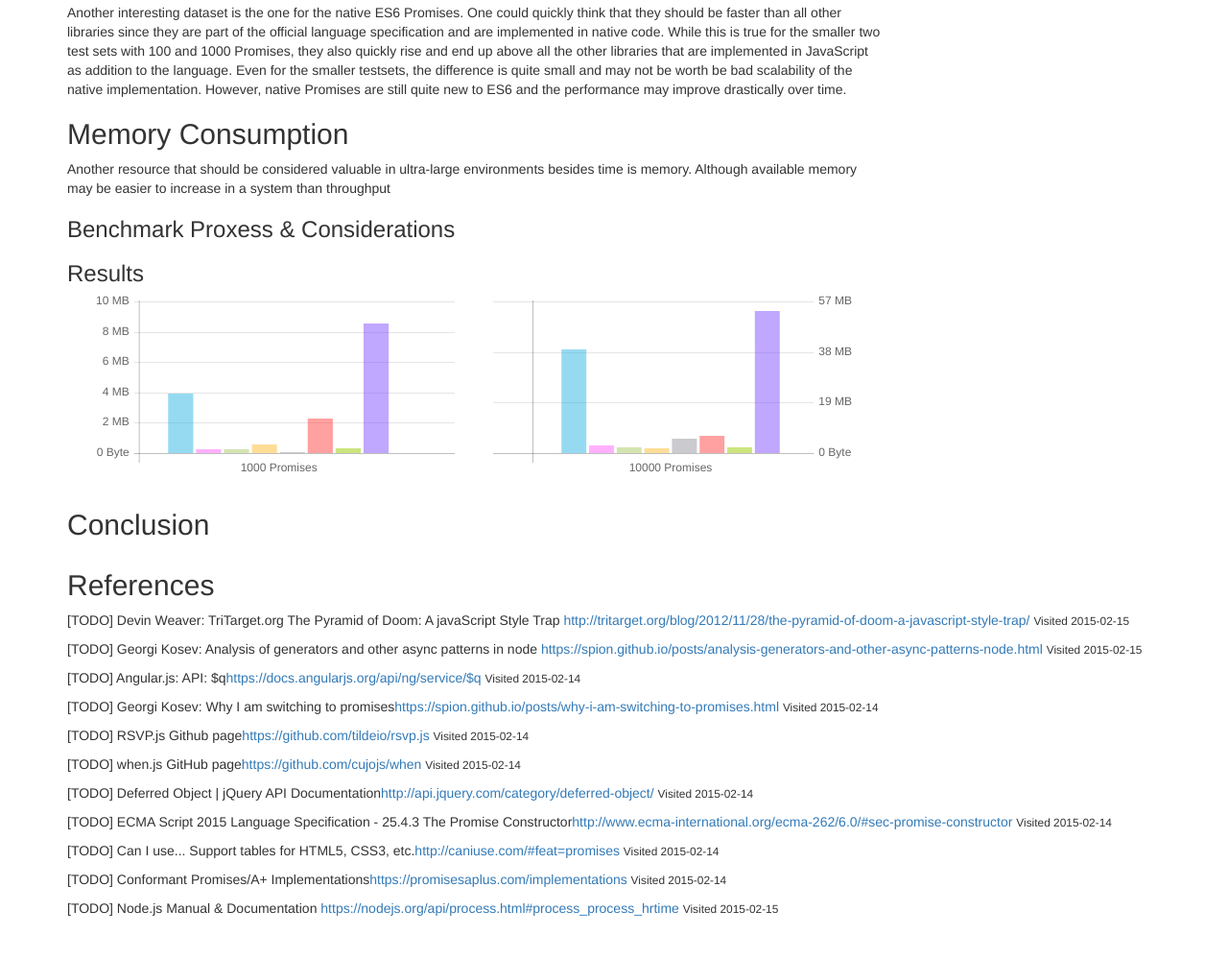
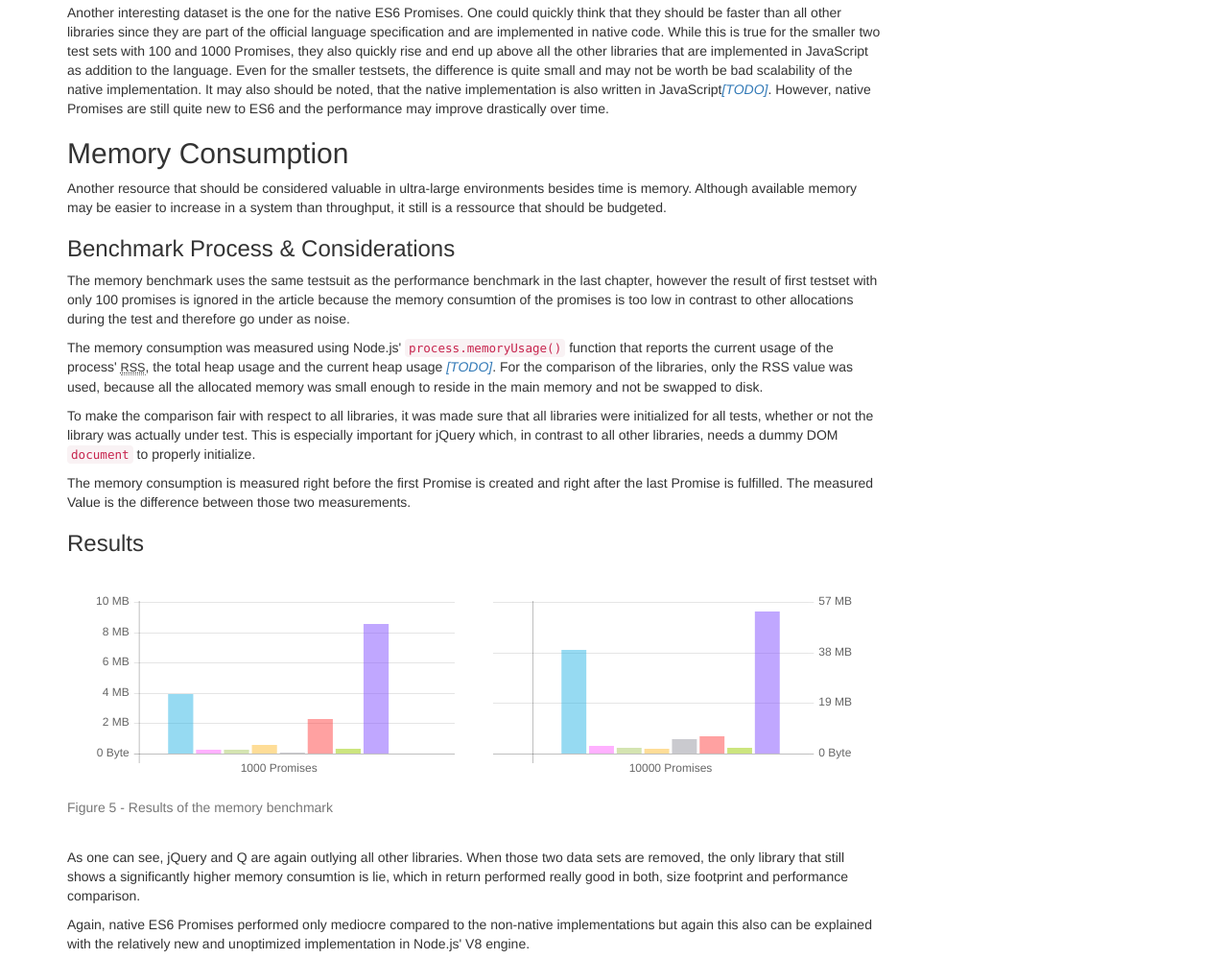
Before and after one commit to dangrie158/promise-benchmark, a plain HTML site: page index.html in a window 1280 px wide. Shown: the part 6875-7874 px from the top of the page at 96% size. Before the commit the page ends 7841 px from the top, so only its background shows below. Drawn offline with Linux system fonts and the light colour scheme.

Commit message:
added last chapter

```diff
--- a/index.html
+++ b/index.html
@@ -235,7 +235,7 @@
 					<h2>Performance Benchmark</h2>
 					<p>Since the main focus of this article lies on the scalability of Promises on a server-side environment, the benchmark was performed using Node.js rather than in a browser. The Version used was <code>v4.1.1</code>. Goal of this benchmark was to find the sole overhead introduced by the tested Promise libraries when resolving already fulfilled values.</p>
 					<h3>Benchmark Process &amp; Considerations</h3>
-					<p>The benchmark consists of a testsuit that performs a series of runs that contain either 100, 1000 or 10000 Promise creations and resolutions. The benchmark measures the time it takes from before the first Promise is created by the library until the last Promise is resolved. Each Promise already is fulfilled at the time of creation with an arbitrary primitive value of <code>1</code>. The time is measured using Node.js' <code>hrtime()</code> function which provides a timestamp with nanosecond resolution <cite><a href="#CITE-NODE-HRTIME">[TODO]</a></cite>.</p>
+					<p>The benchmark consists of a testsuit that performs a series of runs that contain either 100, 1000 or 10000 Promise creations and resolutions. The benchmark measures the time it takes from before the first Promise is created by the library until the last Promise is resolved. Each Promise already is fulfilled at the time of creation with an arbitrary primitive value of <code>1</code>. The time is measured using Node.js' <code>process.hrtime()</code> function which provides a timestamp with nanosecond resolution <cite><a href="#CITE-NODE-HRTIME">[TODO]</a></cite>.</p>
 					<p>Each run is executed in a new Node.js process to make sure the runs are equally warmed up and arn't influenced by any previous runs.</p>
 					<p>Each library runs through the complete testsuit and logs its results to a common <abbr class="initialism" title="Comma Seperated Values">CSV</abbr> File that stores the testresults.</p>
 					<p>The code to the complete benchmark can be found on <a href="https://github.com/dangrie158/promise-benchmark">GitHub</a> and can simply be executed by running the <code>runBenchmark.sh</code> script in the root directory after installing all Node.js modules using <code>npm install</code>.</p>
@@ -282,19 +282,31 @@ function() {
 					</figure>
 
 					<p>As one can clearly see, the jQuery library clearly is outlying the other libraries which is not really dramatic, since the usage of a fontend library in a high performance backend system that should be highly scalable already would be a sign for a flawed system. However the next outlier is Q which is a fairly wide spread library for backend usage. Although it starts quite close to the others at the low end with only 100 Promises to resolve, it quickly rises far above all other libraries in the test.</p>
-					<p>Another interesting dataset is the one for the native ES6 Promises. One could quickly think that they should be faster than all other libraries since they are part of the official language specification and are implemented in native code. While this is true for the smaller two test sets with 100 and 1000 Promises, they also quickly rise and end up above all the other libraries that are implemented in JavaScript as addition to the language. Even for the smaller testsets, the difference is quite small and may not be worth be bad scalability of the native implementation. However, native Promises are still quite new to ES6 and the performance may improve drastically over time.</p>
+					<p>Another interesting dataset is the one for the native ES6 Promises. One could quickly think that they should be faster than all other libraries since they are part of the official language specification and are implemented in native code. While this is true for the smaller two test sets with 100 and 1000 Promises, they also quickly rise and end up above all the other libraries that are implemented in JavaScript as addition to the language. Even for the smaller testsets, the difference is quite small and may not be worth be bad scalability of the native implementation. It may also should be noted, that the native implementation is also written in JavaScript<cite><a href="#CITE-NATIVE-ES6">[TODO]</a></cite>. However, native Promises are still quite new to ES6 and the performance may improve drastically over time.</p>
+
 					<h2>Memory Consumption</h2>
-					<p>Another resource that should be considered valuable in ultra-large environments besides time is memory. Although available memory may be easier to increase in a system than throughput </p>
-					<h3>Benchmark Proxess &amp; Considerations</h3>
+					<p>Another resource that should be considered valuable in ultra-large environments besides time is memory. Although available memory may be easier to increase in a system than throughput, it still is a ressource that should be budgeted.</p>
+					<h3>Benchmark Process &amp; Considerations</h3>
+					<p>The memory benchmark uses the same testsuit as the performance benchmark in the last chapter, however the result of first testset with only 100 promises is ignored in the article because the memory consumtion of the promises is too low in contrast to other allocations during the test and therefore go under as noise.</p>
+					<p>The memory consumption was measured using Node.js' <code>process.memoryUsage()</code> function that reports the current usage of the process' <abbr title="Resident Set Size" class="initialism">RSS</abbr>, the total heap usage and the current heap usage <cite><a href="#CITE-NODE-MEMORY">[TODO]</a></cite>. For the comparison of the libraries, only the RSS value was used, because all the allocated memory was small enough to reside in the main memory and not be swapped to disk.</p>
+					<p>To make the comparison fair with respect to all libraries, it was made sure that all libraries were initialized for all tests, whether or not the library was actually under test. This is especially important for jQuery which, in contrast to all other libraries, needs a dummy DOM <code>document</code> to properly initialize.</p>
+					<p>The memory consumption is measured right before the first Promise is created and right after the last Promise is fulfilled. The measured Value is the difference between those two measurements.</p>
 					<h3>Results</h3>
-					<div class="container-fluid">
-						<div class="row">
-							<div class="col-md-6"><canvas id="memory-chart1" class="chart"></canvas></div>
-							<div class="col-md-6"><canvas id="memory-chart2" class="chart"></canvas></div>
+					<figure>
+						<div class="container-fluid">
+							<div class="row">
+								<div class="col-md-6"><canvas id="memory-chart1" class="chart"></canvas></div>
+								<div class="col-md-6"><canvas id="memory-chart2" class="chart"></canvas></div>
+							</div>
 						</div>
-					</div>
+						<figcaption>
+							<p>Figure 5 - Results of the memory benchmark</p>
+						</figcaption>
+					</figure>
+					<p>As one can see, jQuery and Q are again outlying all other libraries. When those two data sets are removed, the only library that still shows a significantly higher memory consumtion is lie, which in return performed really good in both, size footprint and performance comparison.</p>
+					<p>Again, native ES6 Promises performed only mediocre compared to the non-native implementations but again this also can be explained with the relatively new and unoptimized implementation in Node.js' V8 engine.</p>
+					<h2>Conclusion</h2>
 
-					<h2>Conclusion</h2>
 				</div>
 				<div class="col-md-3 no-print">
 					<nav id="toc" data-toggle="toc" data-spy="affix" data-offset-top="450" data-offset-bottom="0"></nav>
@@ -304,7 +316,7 @@ function() {
 				<h2>References</h2>
 				<p id="CITE-POD">[TODO] Devin Weaver: TriTarget.org The Pyramid of Doom: A javaScript Style Trap <a href="http://tritarget.org/blog/2012/11/28/the-pyramid-of-doom-a-javascript-style-trap/">http://tritarget.org/blog/2012/11/28/the-pyramid-of-doom-a-javascript-style-trap/</a> <small>Visited 2015-02-15</small></p>
 				<p id="CITE-POD">[TODO] Georgi Kosev: Analysis of generators and other async patterns in node <a href="https://spion.github.io/posts/analysis-generators-and-other-async-patterns-node.html">https://spion.github.io/posts/analysis-generators-and-other-async-patterns-node.html</a> <small>Visited 2015-02-15</small></p>
-				<p id="CITE-ANGULARQ">[TODO] Angular.js: API: $q<a href="https://docs.angularjs.org/api/ng/service/$q">https://docs.angularjs.org/api/ng/service/$q</a> <small>Visited 2015-02-14</small></p>
+				<p id="CITE-ANGULARQ">[TODO] Angular.js: API: $q <a href="https://docs.angularjs.org/api/ng/service/$q">https://docs.angularjs.org/api/ng/service/$q</a> <small>Visited 2015-02-14</small></p>
 				<p id="CITE-SPION-WHY">[TODO] Georgi Kosev: Why I am switching to promises<a href="https://spion.github.io/posts/why-i-am-switching-to-promises.html">https://spion.github.io/posts/why-i-am-switching-to-promises.html</a> <small>Visited 2015-02-14</small></p>
 				<p id="CITE-RSVP">[TODO] RSVP.js Github page<a href="https://github.com/tildeio/rsvp.js">https://github.com/tildeio/rsvp.js</a> <small>Visited 2015-02-14</small></p>
 				<p id="CITE-WHENDOC">[TODO] when.js GitHub page<a href="https://github.com/cujojs/when">https://github.com/cujojs/when</a> <small>Visited 2015-02-14</small></p>
@@ -312,7 +324,9 @@ function() {
 				<p id="CITE-ES6">[TODO] ECMA Script 2015 Language Specification - 25.4.3 The Promise Constructor<a href="http://www.ecma-international.org/ecma-262/6.0/#sec-promise-constructor">http://www.ecma-international.org/ecma-262/6.0/#sec-promise-constructor</a> <small>Visited 2015-02-14</small></p>
 				<p id="CITE-CANIUSE">[TODO] Can I use... Support tables for HTML5, CSS3, etc.<a href="http://caniuse.com/#feat=promises">http://caniuse.com/#feat=promises</a> <small>Visited 2015-02-14</small></p>
 				<p id="CITE-A+">[TODO] Conformant Promises/A+ Implementations<a href="https://promisesaplus.com/implementations">https://promisesaplus.com/implementations</a> <small>Visited 2015-02-14</small></p>
-				<p id="CITE-NODE-HRTIME">[TODO] Node.js Manual & Documentation <a href="https://nodejs.org/api/process.html#process_process_hrtime">https://nodejs.org/api/process.html#process_process_hrtime</a> <small>Visited 2015-02-15</small></p>
+				<p id="CITE-NATIVE-ES6">[TODO] v8/src/promise.js on GitHub <a href="https://github.com/v8/v8/blob/4.3.66/src/promise.js">https://github.com/v8/v8/blob/4.3.66/src/promise.js</a> <small>Visited 2015-02-15</small></p>
+				<p id="CITE-NODE-HRTIME">[TODO] Node.js Manual & Documentation, Chapter process.hrtime() <a href="https://nodejs.org/api/process.html#process_process_hrtime">https://nodejs.org/api/process.html#process_process_hrtime</a> <small>Visited 2015-02-15</small></p>
+				<p id="CITE-NODE-MEMORY">[TODO] Node.js Manual & Documentation, Chapter process.memoryUsage() <a href="https://nodejs.org/api/process.html#process_process_memoryusage">https://nodejs.org/api/process.html#process_process_memoryusage</a> <small>Visited 2015-02-15</small></p>
 			</footer>
 		</div>
 
```
